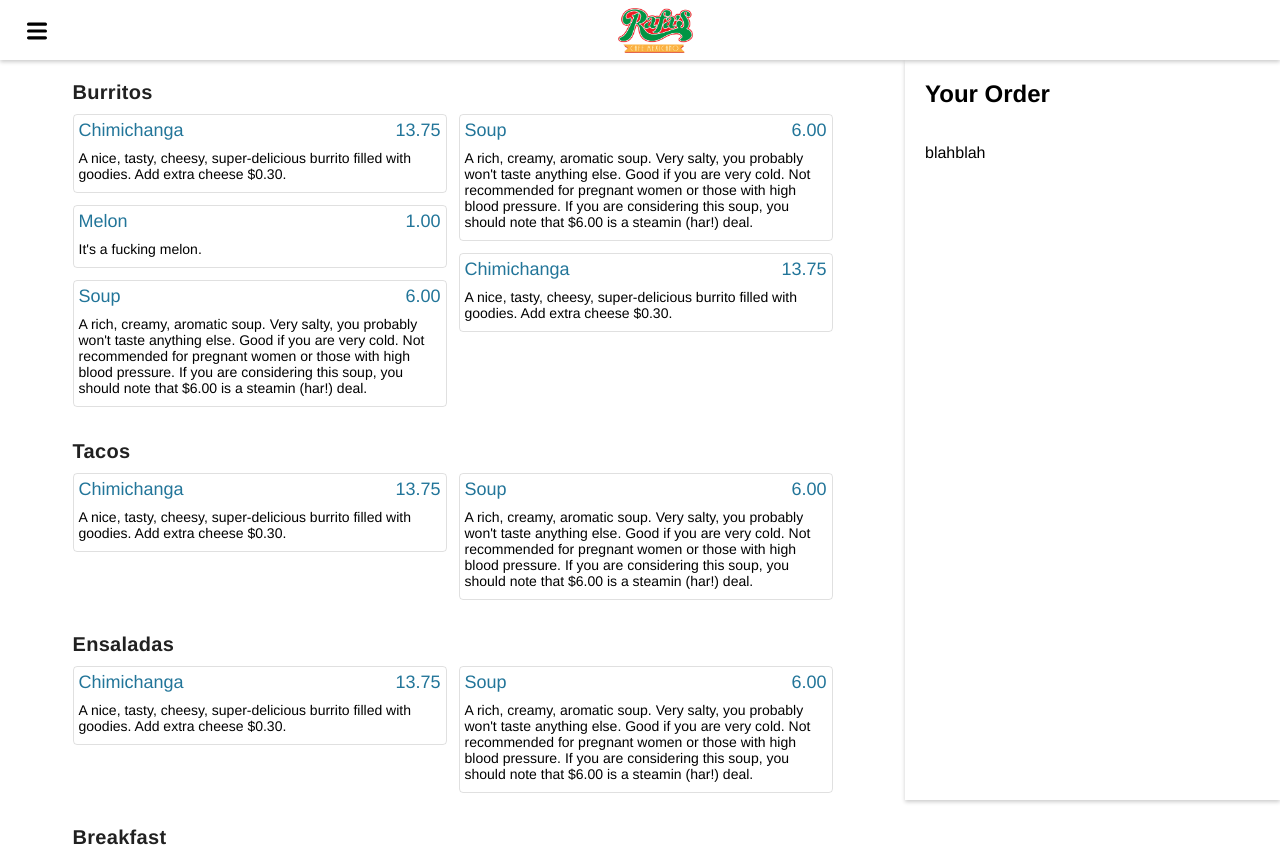
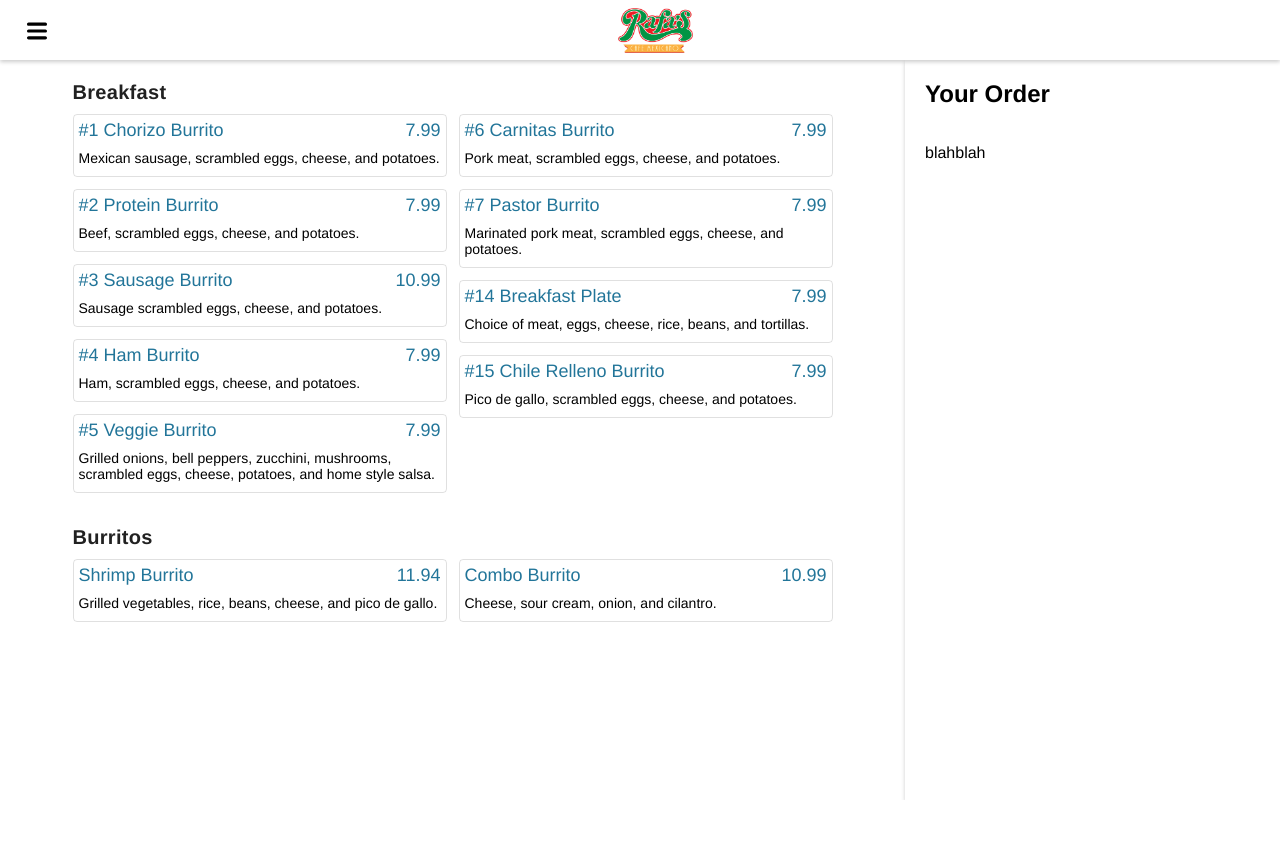
Before and after one commit to conradk16/online-ordering, a Flask app: template webapp/templates/super_cucas.html in a window 1280 px wide. After the commit the page ends 800 px from the top, so only its background shows below. Run offline with Flask 2, Linux system fonts and the light colour scheme; the template is opened without the code that fills it, so the values that code supplies are empty.

Commit message:
finished programattic menu, working on popup

```diff
--- a/webapp/templates/super_cucas.html
+++ b/webapp/templates/super_cucas.html
@@ -10,14 +10,25 @@ function alertme() {
   alert("I am an alert box!");
 }
 
-function popup(item_name, choices, options, additional_instructions = "") {
+function popup(item) {
     var popup = document.getElementById("popup");
     popup.style.display = "block";
     document.body.style.overflow = "hidden";
+
+    // set header
     var header_name = document.getElementsByClassName("popup-header-name")[0];
-    header_name.textContent = item_name;
+    header_name.textContent = item.item_name;
+
+    // set body
     var popup_body = document.getElementsByClassName("popup-body")[0];
     popup_body.scrollTop = 0;
+    if (item.item_description != "") {
+        var description = document.getElementsByClassName("popup-description")[0];
+        description.innerHTML = item.item_description;
+    }
+
+    var quantity = document.getElementsByClassName("quantity")[0];
+
 }
 
 function close_popup_if_open(event) {
@@ -33,14 +44,6 @@ function close_popup() {
     document.body.style.overflow = "auto";
 }
 
-function item1_clicked() {
-    popup("Chimichanga", ["warm", "cold"], ["no mayo", "no ketchup"], "make it with love, please");
-}
-
-function item2_clicked() {
-    popup("Melon", ["dumb", "smart"], ["soy sauce", "guac"]);
-}
-
 function load_menu() {
     var food_items = document.getElementsByClassName("food-items")[0];
 
@@ -52,19 +55,76 @@ function load_menu() {
         new_header.classList.add("group-header");
         food_items.appendChild(new_header);
 
-        // add the items to the left column
+        var group_box = document.createElement('div');
+        group_box.classList.add("group-box");
+        food_items.appendChild(group_box);
 
-        break;
+        var group_list_left = document.createElement('ul');
+        group_list_left.classList.add("group-list-left");
+        group_box.appendChild(group_list_left);
+
+        var group_list_right = document.createElement('ul');
+        group_list_right.classList.add("group-list-right");
+        group_box.appendChild(group_list_right);
+
+        // add items to left stack
+
+        for (const item of menu_group.items) {
+            var list_item = document.createElement('li');
+            list_item.classList.add("list-item");
+            group_list_left.appendChild(list_item);
+
+            var link = document.createElement('a');
+            link.classList.add("link");
+            link.onclick = function() { popup(item); };
+            list_item.appendChild(link);
+
+            var inside_box = document.createElement('div');
+            inside_box.classList.add("inside-box");
+            link.appendChild(inside_box);
+
+            var top_row = document.createElement('div');
+            top_row.classList.add("top-row");
+            inside_box.appendChild(top_row);
+
+            var title = document.createElement('span');
+            title.classList.add("title");
+            title.innerHTML = item.item_name;
+            top_row.appendChild(title);
+
+            var price = document.createElement('span');
+            price.classList.add("price");
+            price.innerHTML = item.price;
+            top_row.appendChild(price);
+
+            var description = document.createElement('p');
+            description.classList.add("description");
+            description.innerHTML = item.item_description;
+            inside_box.appendChild(description);
+
+        }
+
+        // move items back to right stack
+
+        while (true) {
+            // move bottom left to top right
+            left_children = group_list_left.children;
+            moving_elem = left_children[left_children.length - 1];
+            group_list_left.removeChild(moving_elem);
+            group_list_right.prepend(moving_elem);
+
+            // check if need to move it back
+            if (group_list_left.clientHeight < group_list_right.clientHeight) {
+                group_list_right.removeChild(moving_elem);
+                group_list_left.append(moving_elem);
+                break;
+            }
+        }
+
     }
 }
 
 function set_onclicks() {
-    var item1 = document.getElementById('item1');
-    item1.onclick = item1_clicked;
-
-    var item2 = document.getElementById('item2');
-    item2.onclick = item2_clicked;
-
     var popup_x = document.getElementsByClassName("close")[0];
     popup_x.onclick = close_popup;
 
@@ -109,9 +169,23 @@ class choice {
 }
 
 var menu_groups = [];
-var items = [];
 
 // first group
+var items = [];
+items.push(new menuItem("#1 Chorizo Burrito", "Mexican sausage, scrambled eggs, cheese, and potatoes.", 7.99, []));
+
+items.push(new menuItem("#2 Protein Burrito", "Beef, scrambled eggs, cheese, and potatoes.", 7.99, []));
+
+items.push(new menuItem("#3 Sausage Burrito", "Sausage scrambled eggs, cheese, and potatoes.", 10.99, []));
+
+items.push(new menuItem("#4 Ham Burrito", "Ham, scrambled eggs, cheese, and potatoes.", 7.99, []));
+
+items.push(new menuItem("#5 Veggie Burrito", "Grilled onions, bell peppers, zucchini, mushrooms, scrambled eggs, cheese, potatoes, and home style salsa.", 7.99, []));
+
+items.push(new menuItem("#6 Carnitas Burrito", "Pork meat, scrambled eggs, cheese, and potatoes.", 7.99, []));
+
+items.push(new menuItem("#7 Pastor Burrito", "Marinated pork meat, scrambled eggs, cheese, and potatoes.", 7.99, []));
+
 items.push(new menuItem("#14 Breakfast Plate", "Choice of meat, eggs, cheese, rice, beans, and tortillas.", 7.99,
         [
         new choiceSet(
@@ -140,6 +214,7 @@ items.push(new menuItem("#15 Chile Relleno Burrito", "Pico de gallo, scrambled e
 menu_groups.push(new menuGroup("Breakfast", items));
 
 // second group
+var items = [];
 items.push(new menuItem("Shrimp Burrito", "Grilled vegetables, rice, beans, cheese, and pico de gallo.", 11.94,
         []));
 
@@ -399,144 +514,6 @@ body {
 
 <div class="splitview">
     <div class="food-items">
-        <h2 class="group-header">Burritos</h2>
-        <div class="group-box">
-            <ul class="group-list-left">
-                <li class="list-item">
-                    <a class="link" href="#clicked" id="item1">
-                        <div class="inside-box">
-                            <div class="top-row">
-                                <span class="title">Chimichanga</span>
-                                <span class="price">13.75</span>
-                            </div>
-                            <p class="description">
-                                A nice, tasty, cheesy, super-delicious burrito filled with goodies. Add extra cheese $0.30.
-                            </p>
-                        </div>
-                    </a>
-                </li>
-                <li class="list-item">
-                    <a class="link" href="#clicked" id="item2">
-                        <div class="inside-box">
-                            <div class="top-row">
-                                <span class="title">Melon</span>
-                                <span class="price">1.00</span>
-                            </div>
-                            <p class="description">
-                                It's a fucking melon.
-                            </p>
-                        </div>
-                    </a>
-                </li>
-                <li class="list-item">
-                    <a class="link" href="#clicked">
-                        <div class="inside-box">
-                            <div class="top-row">
-                                <span class="title">Soup</span>
-                                <span class="price">6.00</span>
-                            </div>
-                            <p class="description">
-                                A rich, creamy, aromatic soup. Very salty, you probably won't taste anything else. Good if you are very cold. Not recommended for pregnant women or those with high blood pressure. If you are considering this soup, you should note that $6.00 is a steamin (har!) deal.
-                            </p>
-                        </div>
-                    </a>
-                </li>
-            </ul>
-            <ul class="group-list-right">
-                <li class="list-item">
-                    <a class="link" href="#clicked">
-                        <div class="inside-box">
-                            <div class="top-row">
-                                <span class="title">Soup</span>
-                                <span class="price">6.00</span>
-                            </div>
-                            <p class="description">
-                                A rich, creamy, aromatic soup. Very salty, you probably won't taste anything else. Good if you are very cold. Not recommended for pregnant women or those with high blood pressure. If you are considering this soup, you should note that $6.00 is a steamin (har!) deal.
-                            </p>
-                        </div>
-                    </a>
-                </li>
-                <li class="list-item">
-                    <a class="link" href="#clicked" id="item1">
-                        <div class="inside-box">
-                            <div class="top-row">
-                                <span class="title">Chimichanga</span>
-                                <span class="price">13.75</span>
-                            </div>
-                            <p class="description">
-                                A nice, tasty, cheesy, super-delicious burrito filled with goodies. Add extra cheese $0.30.
-                            </p>
-                        </div>
-                    </a>
-                </li>
-            </ul>
-        </div>
-        <h2 class="group-header">Tacos</h2>
-        <div class="group-box">
-            <ul class="group-list-left">
-                <li class="list-item">
-                    <a class="link" href="#clicked">
-                        <div class="inside-box">
-                            <div class="top-row">
-                                <span class="title">Chimichanga</span>
-                                <span class="price">13.75</span>
-                            </div>
-                            <p class="description">
-                                A nice, tasty, cheesy, super-delicious burrito filled with goodies. Add extra cheese $0.30.
-                            </p>
-                        </div>
-                    </a>
-                </li>
-            </ul>
-            <ul class="group-list-right">
-                <li class="list-item">
-                    <a class="link" href="#clicked">
-                        <div class="inside-box">
-                            <div class="top-row">
-                                <span class="title">Soup</span>
-                                <span class="price">6.00</span>
-                            </div>
-                            <p class="description">
-                                A rich, creamy, aromatic soup. Very salty, you probably won't taste anything else. Good if you are very cold. Not recommended for pregnant women or those with high blood pressure. If you are considering this soup, you should note that $6.00 is a steamin (har!) deal.
-                            </p>
-                        </div>
-                    </a>
-                </li>
-            </ul>
-        </div>
-        <h2 class="group-header">Ensaladas</h2>
-        <div class="group-box">
-            <ul class="group-list-left">
-                <li class="list-item">
-                    <a class="link" href="#clicked">
-                        <div class="inside-box">
-                            <div class="top-row">
-                                <span class="title">Chimichanga</span>
-                                <span class="price">13.75</span>
-                            </div>
-                            <p class="description">
-                                A nice, tasty, cheesy, super-delicious burrito filled with goodies. Add extra cheese $0.30.
-                            </p>
-                        </div>
-                    </a>
-                </li>
-            </ul>
-            <ul class="group-list-right">
-                <li class="list-item">
-                    <a class="link" href="#clicked">
-                        <div class="inside-box">
-                            <div class="top-row">
-                                <span class="title">Soup</span>
-                                <span class="price">6.00</span>
-                            </div>
-                            <p class="description">
-                                A rich, creamy, aromatic soup. Very salty, you probably won't taste anything else. Good if you are very cold. Not recommended for pregnant women or those with high blood pressure. If you are considering this soup, you should note that $6.00 is a steamin (har!) deal.
-                            </p>
-                        </div>
-                    </a>
-                </li>
-            </ul>
-        </div>
     </div>
     <div class="cart">
         <div class="cart-fixed">
@@ -561,34 +538,15 @@ body {
         </div>
         <!-- Popup body -->
         <div class="popup-body">
-            <p>hello</p>
-            <p>hello</p>
-            <p>hello</p>
-            <p>hello</p>
-            <p>hello</p>
-            <p>hello</p>
-            <p>hello</p>
-            <p>hello</p>
-            <p>hello</p>
-            <p>hello</p>
-            <p>hello</p>
-            <p>hello</p>
-            <p>hello</p>
-            <p>hello</p>
-            <p>hello</p>
-            <p>hello</p>
-            <p>hello</p>
-            <p>hello</p>
-            <p>hello</p>
-            <p>hello</p>
-            <p>hello</p>
-            <p>hello</p>
-            <p>hello</p>
-            <p>hello</p>
-            <p>hello</p>
-            <p>hello</p>
-            <p>hello</p>
-            <p>hello</p>
+            <p class=popup-description></p>
+            <div class=quantity>
+                <div class="plus-minus-bar">
+                    <img src="../static/minus.png" class="plus-minus-symbol" width=30 height=30>
+                    <a class="quantity-word">Quantity</a>
+                    <img src="../static/plus.png" class="plus-minus-symbol" width=30 height=30>
+                </div>
+                <a class="quantity-count">1</a>
+            </div>
         </div>
         <!-- Popup footer -->
         <div class="popup-footer">
```
Also changed, not shown: other parts of webapp/templates/super_cucas.html (+42 -2 lines).
